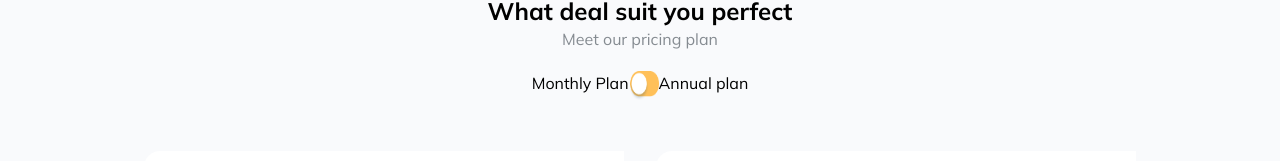
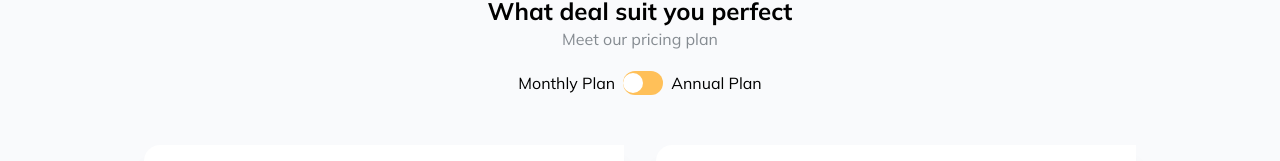
Before and after one commit to littledemon1234/Support-App, a Next.js app: page / in a window 1280 px wide. Shown: the part 2540-2701 px from the top of the page. Built offline with nearby package versions, Linux system fonts and the light colour scheme.

Commit message:
Add Toggle

```diff
--- a/src/app/Bottom.tsx
+++ b/src/app/Bottom.tsx
@@ -5,20 +5,21 @@ import Image from "next/image"
 export default function Bottom() {
   return (
     <div>
-       <div className="md:pt-32 mt-7 md:mt-o flex md:flex-row flex-col  justify-between md:pl-36 md:pr-36">
+      <div className="md:pt-32 mt-7 md:mt-o flex xl:flex-row  flex-col md:flex-col md:gap-12 md:items-center justify-between md:pl-36 md:pr-36">
         <div >
           <h1 className="text-4xl font-bold leading-relaxed tracking-normal pl-[21px] md:pl-0 md:pr-0 pr-[21px] ">Ultimate support  system for leading agencies </h1>
           <div className=" flex flex-col gap-9">
             <p className="leading-9 tracking-tighter pl-[21px] md:pl-0 md:pr-0 pr-[21px]  ">Get your test delivered at let home collect sample from the victory of managments that supplies best design system guidelines ever</p>
-        <div className="flex md:flex-row flex-col  gap-3">
-        <input  className=" drop-shadow-lg md:w-[300px] p-3" type="email" name="email" placeholder="Enter your email" />
+            <div className="flex md:flex-row  flex-col  gap-3">
+              <input className=" drop-shadow-lg md:w-[300px] p-3" type="email" name="email" placeholder="Enter your email" />
               <button className="bg-[#FFC059] text-white rounded-md p-2">Get started</button>
             </div>
           </div>
         </div>
 
 
-        <div><Image className="mt-11 md:mt-0" src={"/illustration.png"} alt="logo" width={550} height={550} /></div>
+        <div><Image className="mt-11 md:mt-0" src={"/illustration.png"} alt="logo" width={550} height={550} />
+        </div>
       </div>
 
 
--- a/src/app/Navbar.tsx
+++ b/src/app/Navbar.tsx
@@ -3,7 +3,6 @@
 import { useState } from 'react';
 import Link from 'next/link';
 import Image from 'next/image';
-
 const Navbar = () => {
     const [menuOpen, setMenuOpen] = useState(false);
 
--- a/src/app/Pricing.tsx
+++ b/src/app/Pricing.tsx
@@ -1,10 +1,19 @@
+'use client';
+
 import React from 'react'
 import Slide from './assets/slide.png'
 import Tick from './assets/tick.png'
 import Image from 'next/image'
 import Cross from './assets/cross.png'
 import Link from 'next/link'
-const pricing = () => {
+import { useState } from 'react';
+
+const Pricing = () => {
+    const [isChecked, setIsChecked] = useState(false);
+
+    const handleToggle = () => {
+        setIsChecked(!isChecked);
+    };
     return (
         <>
             <div className='flex flex-col gap-5 pt-12 bg-[#F9FAFC] '>
@@ -13,10 +22,19 @@ const pricing = () => {
                     <h4 className='text-[#858B91]'>Meet our pricing plan</h4>
                 </div>
                 <div className='flex flex-col gap-[50px]'>
-                    <div className='flex flex-row justify-center'>
-                        <p>Monthly Plan</p>
-                        <Image className='w-[30px] h-[30px]' src={Slide} alt="" />
-                        <p>Annual plan</p>
+                    <div className="flex justify-center items-center space-x-2 cursor-pointer">
+                        <span className="text-black-600">Monthly Plan</span>
+                        <div
+                            className={`relative w-10 flex flex-row items-center h-6 bg-[#FFC059] rounded-full ${isChecked ? 'bg-[#FFC059]' : 'bg-[#FFC059]'
+                                }`}
+                            onClick={handleToggle}
+                        >
+                            <span
+                                className={`absolute left-0 w-5 h-5 bg-white rounded-full transform transition-transform ${isChecked ? 'translate-x-full' : 'translate-x-0'
+                                    }`}
+                            ></span>
+                        </div>
+                        <span className="text-black-600">Annual Plan</span>
                     </div>
                     <div className='flex flex-col md:pl-[21px] justify-center gap-[17px] md:flex md:flex-row '>
                         <div className='bg-white ml-[15px] md:ml-0 mr-[15px] md:mr-0 items-center text-[#E0E2E4] shadow-xl border-[2px] border-transparent  rounded-tl-2xl rounded-br-2xl  h-[700px] p-0 md:p-[28px] md:w-[480px] md:h-[600px]'>
@@ -88,5 +106,4 @@ const pricing = () => {
 
     )
 }
-
-export default pricing
+export default Pricing;
```
Also changed, not shown: src/app/ToggleSwitch.jsx (added). Lines whose indentation alone changed are shown as unchanged.
